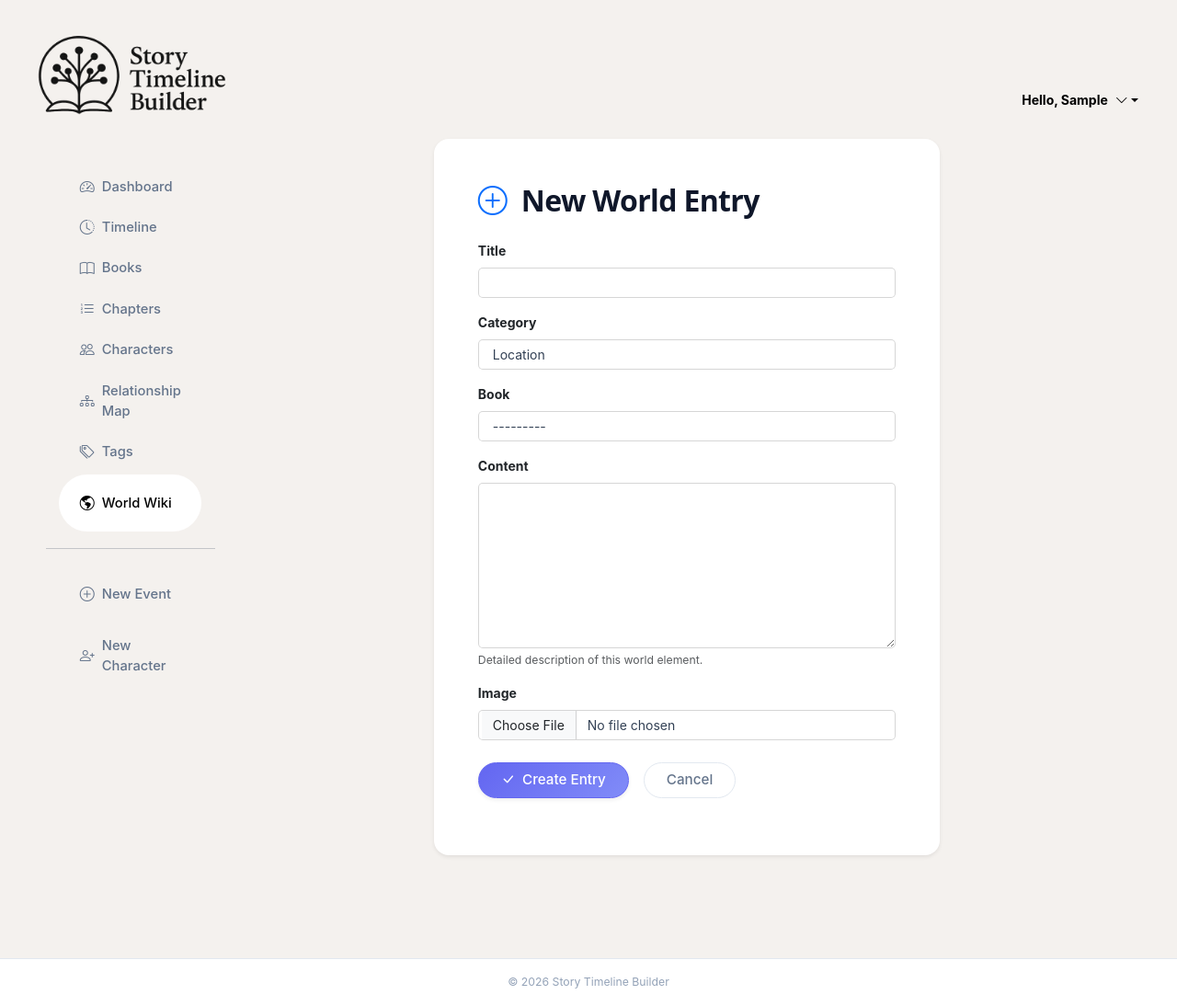
After one commit to denmurray10/Story-timeline-builder, a Django app: page /world/create/ in a window 1280 px wide. The commit adds this page. Shown: the whole page at 92% size. Run offline with Django 5.2, Linux system fonts and the light colour scheme; the visitor is signed in with stand-in values (Sample User, id 1); data that the repository does not hold is empty.

Commit message:
feat: Implement world entry management with new models, forms, views, and templates for creating, listing, viewing, and deleting world elements.

```diff
--- a/templates/timeline/base.html
+++ b/templates/timeline/base.html
@@ -484,6 +484,10 @@
                         href="{% url 'tag_list' %}">
                         <i class="bi bi-tags"></i> Tags
                     </a>
+                    <a class="nav-link {% if 'world' in request.resolver_match.url_name %}active{% endif %}"
+                        href="{% url 'world_list' %}">
+                        <i class="bi bi-globe-americas"></i> World Wiki
+                    </a>
                     <hr class="my-3" />
                     <a class="nav-link" href="{% url 'event_create' %}">
                         <i class="bi bi-plus-circle"></i> New Event
--- /dev/null
+++ b/templates/timeline/world_form.html
@@ -0,0 +1,46 @@
+{% extends 'timeline/base.html' %}
+
+{% block title %}{% if is_edit %}Edit{% else %}Create{% endif %} World Entry - Story Timeline Builder{% endblock %}
+
+{% block content %}
+<div class="container py-3">
+    <div class="row justify-content-center">
+        <div class="col-md-8 col-lg-7">
+            <div class="card dash-card shadow-sm border-0 rounded-4">
+                <div class="card-body p-4 p-md-5">
+                    <h2 class="fw-bold mb-4">
+                        <i class="bi bi-{% if is_edit %}pencil{% else %}plus-circle{% endif %} me-2 text-primary"></i>
+                        {% if is_edit %}Edit{% else %}New{% endif %} World Entry
+                    </h2>
+
+                    <form method="post" enctype="multipart/form-data">
+                        {% csrf_token %}
+
+                        {% for field in form %}
+                        <div class="mb-3">
+                            <label for="{{ field.id_for_label }}" class="form-label fw-bold">{{ field.label }}</label>
+                            {{ field }}
+                            {% if field.help_text %}
+                            <div class="form-text">{{ field.help_text }}</div>
+                            {% endif %}
+                            {% for error in field.errors %}
+                            <div class="text-danger small mt-1">{{ error }}</div>
+                            {% endfor %}
+                        </div>
+                        {% endfor %}
+
+                        <div class="d-flex gap-3 mt-4">
+                            <button type="submit" class="btn btn-primary rounded-pill px-4 shadow-sm">
+                                <i class="bi bi-check-lg me-1"></i>
+                                {% if is_edit %}Save Changes{% else %}Create Entry{% endif %}
+                            </button>
+                            <a href="{% if is_edit %}{% url 'world_detail' entry.pk %}{% else %}{% url 'world_list' %}{% endif %}"
+                                class="btn btn-outline-secondary rounded-pill px-4">Cancel</a>
+                        </div>
+                    </form>
+                </div>
+            </div>
+        </div>
+    </div>
+</div>
+{% endblock %}
--- a/timeline/forms.py
+++ b/timeline/forms.py
@@ -4,7 +4,7 @@ Forms for the Timeline app.
 from django import forms
 from django.contrib.auth.forms import UserCreationForm
 from django.contrib.auth.models import User
-from .models import Book, Chapter, Character, Event, Tag, CharacterRelationship
+from .models import Book, Chapter, Character, Event, Tag, CharacterRelationship, WorldEntry
 
 
 class UserRegisterForm(UserCreationForm):
@@ -234,3 +234,25 @@ class CharacterRelationshipForm(forms.ModelForm):
             self.fields["character_a"].queryset = Character.objects.filter(user=user)
             self.fields["character_b"].queryset = Character.objects.filter(user=user)
             self.fields["starts_at_event"].queryset = Event.objects.filter(user=user)
+
+
+class WorldEntryForm(forms.ModelForm):
+    """Form for creating/editing world-building wiki entries."""
+
+    class Meta:
+        model = WorldEntry
+        fields = ["title", "category", "book", "content", "image"]
+        widgets = {
+            "title": forms.TextInput(attrs={"class": "form-control"}),
+            "category": forms.Select(attrs={"class": "form-control"}),
+            "book": forms.Select(attrs={"class": "form-control"}),
+            "content": forms.Textarea(attrs={"rows": 8, "class": "form-control"}),
+            "image": forms.FileInput(attrs={"class": "form-control"}),
+        }
+
+    def __init__(self, *args, **kwargs):
+        user = kwargs.pop("user", None)
+        super().__init__(*args, **kwargs)
+        self.fields["book"].required = False
+        if user:
+            self.fields["book"].queryset = Book.objects.filter(user=user)
--- a/timeline/models.py
+++ b/timeline/models.py
@@ -467,3 +467,35 @@ class ActivityLog(models.Model):
 
     def __str__(self):
         return f"{self.action.capitalize()} {self.model_name}: {self.object_name}"
+
+
+class WorldEntry(models.Model):
+    """
+    A world-building wiki entry for locations, lore, factions, rules, items, etc.
+    """
+    CATEGORY_CHOICES = [
+        ('location', 'Location'),
+        ('lore', 'Lore'),
+        ('faction', 'Faction'),
+        ('rule', 'Rule/Magic System'),
+        ('item', 'Item/Artifact'),
+        ('culture', 'Culture/Society'),
+        ('creature', 'Creature/Species'),
+        ('other', 'Other'),
+    ]
+
+    user = models.ForeignKey(User, on_delete=models.CASCADE, related_name='world_entries')
+    book = models.ForeignKey(Book, on_delete=models.SET_NULL, null=True, blank=True, related_name='world_entries')
+    title = models.CharField(max_length=200)
+    category = models.CharField(max_length=20, choices=CATEGORY_CHOICES, default='location')
+    content = models.TextField(help_text="Detailed description of this world element.")
+    image = models.ImageField(upload_to='world_images/', blank=True, null=True)
+    created_at = models.DateTimeField(auto_now_add=True)
+    updated_at = models.DateTimeField(auto_now=True)
+
+    class Meta:
+        ordering = ['category', 'title']
+        verbose_name_plural = "World Entries"
+
+    def __str__(self):
+        return f"{self.get_category_display()}: {self.title}"
--- a/timeline/urls.py
+++ b/timeline/urls.py
@@ -65,6 +65,13 @@ urlpatterns = [
     path('tags/<int:pk>/edit/', views.tag_edit, name='tag_edit'),
     path('tags/<int:pk>/delete/', views.tag_delete, name='tag_delete'),
 
+    # World Wiki
+    path('world/', views.world_list, name='world_list'),
+    path('world/create/', views.world_create, name='world_create'),
+    path('world/<int:pk>/', views.world_detail, name='world_detail'),
+    path('world/<int:pk>/edit/', views.world_edit, name='world_edit'),
+    path('world/<int:pk>/delete/', views.world_delete, name='world_delete'),
+
     # API endpoints for AJAX (we'll use these later for drag-and-drop)
     path('api/events/reorder/', views.api_event_reorder, name='api_event_reorder'),
     path('api/ai/consultant/', views.api_ai_consultant, name='api_ai_consultant'),
--- a/timeline/views.py
+++ b/timeline/views.py
@@ -19,10 +19,10 @@ import google.generativeai as genai
 from openai import OpenAI
 from django.conf import settings
 
-from .models import Book, Chapter, Character, Event, Tag, CharacterRelationship, AIFocusTask, ActivityLog
+from .models import Book, Chapter, Character, Event, Tag, CharacterRelationship, AIFocusTask, ActivityLog, WorldEntry
 from .forms import (
     UserRegisterForm, BookForm, ChapterForm, CharacterForm,
-    EventForm, TagForm, UserAccountForm, CharacterRelationshipForm
+    EventForm, TagForm, UserAccountForm, CharacterRelationshipForm, WorldEntryForm
 )
 # ============== Authentication Views ==============
 
@@ -1351,3 +1351,71 @@ def api_character_deep_dive(request):
         })
     except Exception as e:
         return JsonResponse({'status': 'error', 'message': str(e)}, status=500)
+
+
+# ============== World Builder Wiki Views ==============
+
+@login_required
+def world_list(request):
+    """List all world-building entries, with optional category filter."""
+    category = request.GET.get('category', '')
+    entries = WorldEntry.objects.filter(user=request.user)
+    if category:
+        entries = entries.filter(category=category)
+
+    categories = WorldEntry.CATEGORY_CHOICES
+    return render(request, 'timeline/world_list.html', {
+        'entries': entries,
+        'categories': categories,
+        'active_category': category,
+    })
+
+
+@login_required
+def world_create(request):
+    """Create a new world-building entry."""
+    if request.method == 'POST':
+        form = WorldEntryForm(request.POST, request.FILES, user=request.user)
+        if form.is_valid():
+            entry = form.save(commit=False)
+            entry.user = request.user
+            entry.save()
+            messages.success(request, f"Created world entry: {entry.title}")
+            return redirect('world_detail', pk=entry.pk)
+    else:
+        form = WorldEntryForm(user=request.user)
+    return render(request, 'timeline/world_form.html', {'form': form, 'is_edit': False})
+
+
+@login_required
+def world_detail(request, pk):
+    """View a single world-building entry."""
+    entry = get_object_or_404(WorldEntry, pk=pk, user=request.user)
+    return render(request, 'timeline/world_detail.html', {'entry': entry})
+
+
+@login_required
+def world_edit(request, pk):
+    """Edit an existing world-building entry."""
+    entry = get_object_or_404(WorldEntry, pk=pk, user=request.user)
+    if request.method == 'POST':
+        form = WorldEntryForm(request.POST, request.FILES, instance=entry, user=request.user)
+        if form.is_valid():
+            form.save()
+            messages.success(request, f"Updated: {entry.title}")
+            return redirect('world_detail', pk=entry.pk)
+    else:
+        form = WorldEntryForm(instance=entry, user=request.user)
+    return render(request, 'timeline/world_form.html', {'form': form, 'is_edit': True, 'entry': entry})
+
+
+@login_required
+def world_delete(request, pk):
+    """Delete a world-building entry."""
+    entry = get_object_or_404(WorldEntry, pk=pk, user=request.user)
+    if request.method == 'POST':
+        title = entry.title
+        entry.delete()
+        messages.success(request, f"Deleted: {title}")
+        return redirect('world_list')
+    return render(request, 'timeline/world_delete.html', {'entry': entry})
```
Also changed, not shown: templates/timeline/world_delete.html (added, +30 -0 lines), templates/timeline/world_detail.html (added, +86 -0 lines), templates/timeline/world_list.html (added, +92 -0 lines), timeline/migrations/0016_worldentry.py (added).
